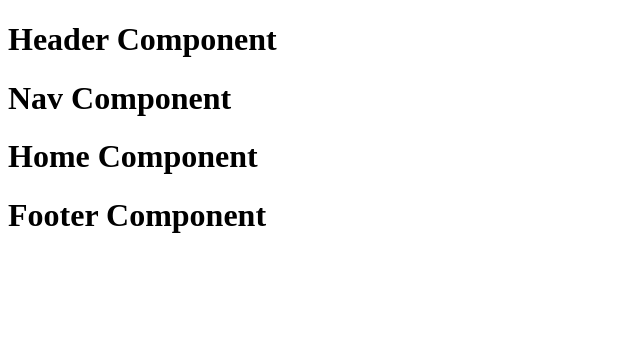
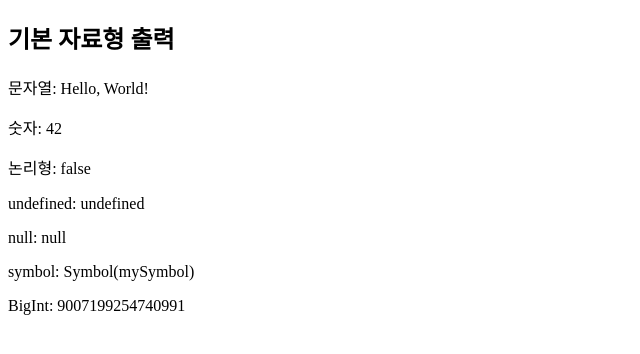
Before and after one commit to kwantke/reactjs_typescript, a React (Vite) app: page / in a window 1280 px wide. Shown: the top 354 px of the page, without its empty margins (0-640 px from the left). Built offline with nearby package versions, Linux system fonts and the light colour scheme.

Commit message:
기본 자료형 출력 형식

```diff
--- a/src/App.tsx
+++ b/src/App.tsx
@@ -1,14 +1,24 @@
-import Header from "./components/Header";
-import Home from "./components/Home";
-import Footer from "./components/Footer";
 
 // 컴포넌트
 export default function App() {
+  // 기본 자료형
+  const primitiveString = "Hello, World!";
+  const primitiveNumber = 42;
+  const primitiveBoolean = false;
+  const primitiveUndefined = undefined;
+  const primitiveNull = null;
+  const primitiveSymbol = Symbol("mySymbol");
+  const primitiveBigInt = 9007199254740991n;
   return (
-    <> {/* React.Fragemnet */}
-      <Header/>
-      <Home/>
-      <Footer/>
+    <>
+      <h2>기본 자료형 출력</h2>
+      <p>문자열: {primitiveString}</p>
+      <p>숫자: {primitiveNumber}</p>
+      <p>논리형: {primitiveBoolean.toString()}</p>
+      <p>undefined: {String(primitiveUndefined)}</p>
+      <p>null: {String(primitiveNull)} </p>
+      <p>symbol: {String(primitiveSymbol)}</p>
+      <p>BigInt: {primitiveBigInt}</p>
     </>
   );
 }
```
